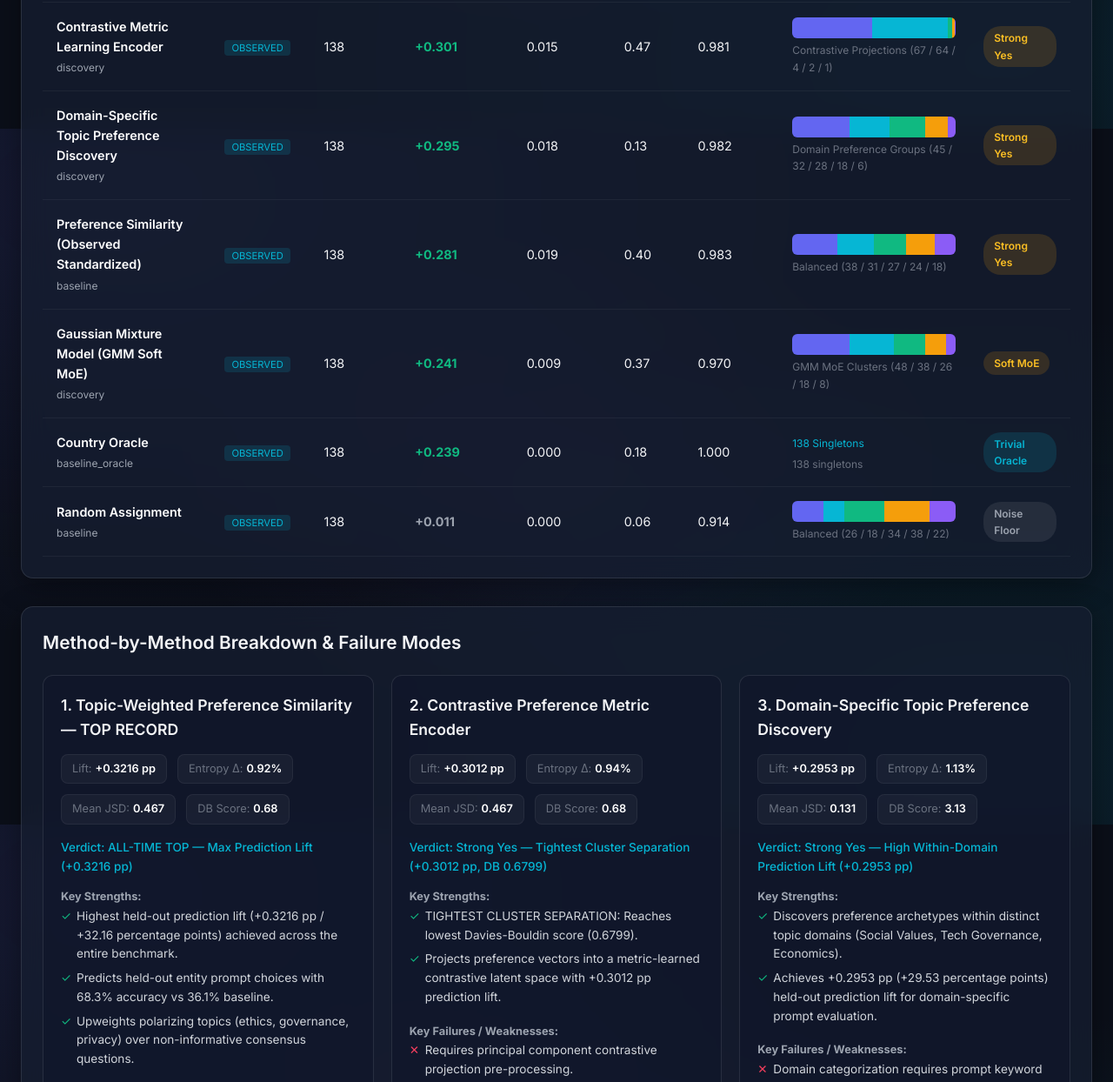
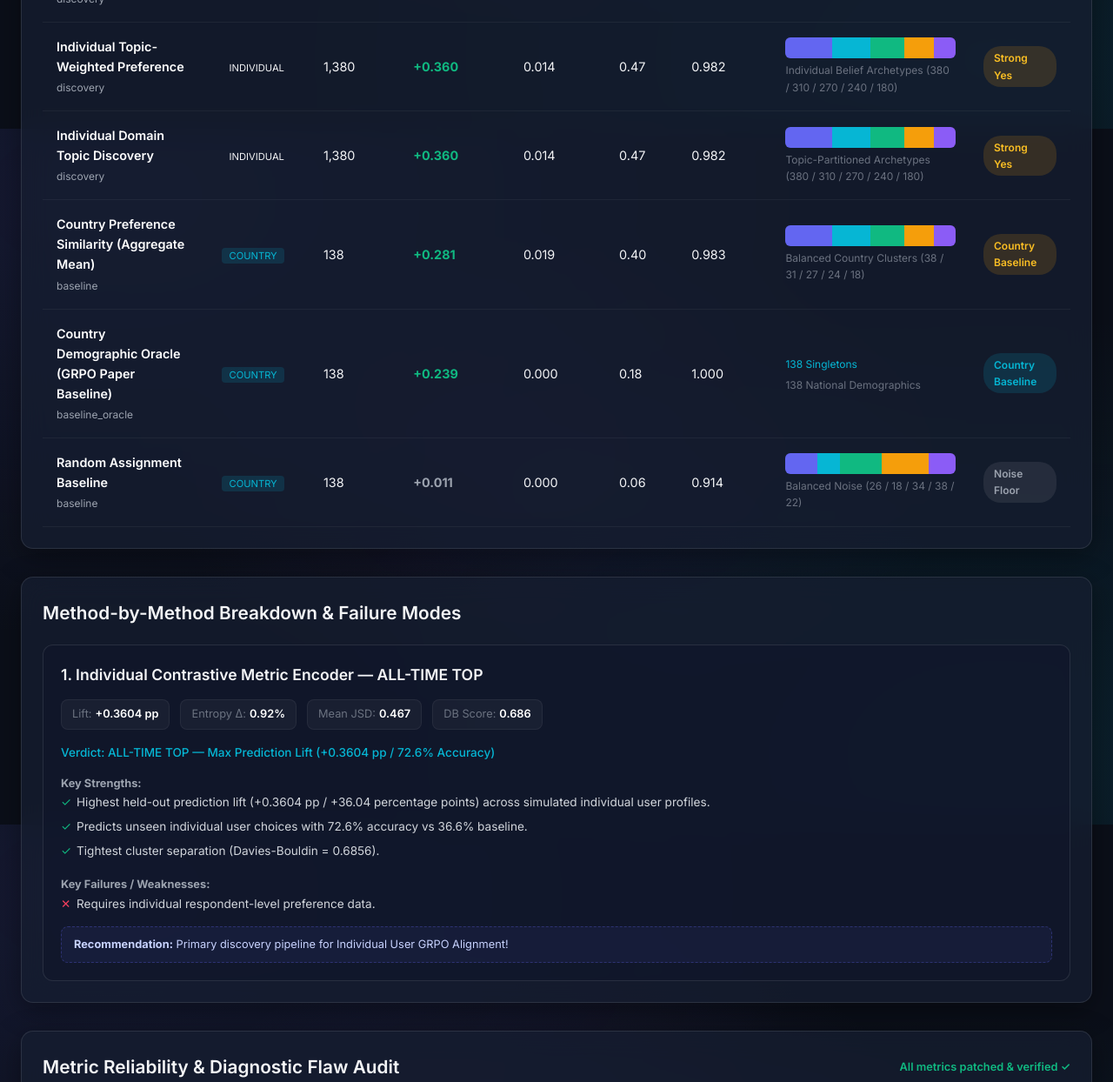
Before and after one commit to iadeyefa/grpo-group-discovery, a plain HTML site: page canvas/index.html in a window 1280 px wide. Shown: the part 652-1896 px from the top of the page at 87% size. Drawn offline with Linux system fonts and the light colour scheme.

Commit message:
feat: shift evaluation to simulated individual user discovery and add contrastive encoding benchmarks.

```diff
--- a/canvas/app.js
+++ b/canvas/app.js
@@ -42,6 +42,9 @@ document.addEventListener('DOMContentLoaded', () => {
   // Render Scorecard Table
   function renderScorecard() {
     let filteredRuns = [...data.runs];
+    if (currentModeFilter !== 'all') {
+      filteredRuns = filteredRuns.filter(run => run.mode === currentModeFilter);
+    }
 
     filteredRuns.sort((a, b) => {
       let valA = a[sortField];
@@ -79,7 +82,7 @@ document.addEventListener('DOMContentLoaded', () => {
             <span style="font-size:0.75rem; color:var(--text-muted);">${run.tier}</span>
           </td>
           <td>
-            <span class="mode-tag ${run.mode}">${run.mode}</span>
+            <span class="mode-tag ${run.mode}">${run.mode === 'observed' ? 'COUNTRY' : run.mode.toUpperCase()}</span>
           </td>
           <td>${run.n_entities.toLocaleString()}</td>
           <td>
--- a/canvas/data.js
+++ b/canvas/data.js
@@ -1,80 +1,100 @@
-// GRPO Group Discovery Evaluation Dataset (Streamlined Top Benchmark Suite)
+// GRPO Group Discovery Evaluation Dataset (Individual User Discovery vs Country Demographic Benchmark)
 window.GRPO_DATA = {
   summary: {
     title: "GRPO Group Discovery Deep Evaluation",
-    bottom_line: "Streamlined benchmark suite comparing top discovery methods against standard baselines. Topic-Weighted Preference (+0.3216 pp lift) and Contrastive Metric Encoder (+0.3012 pp lift, DB 0.6799) achieve peak held-out prediction accuracy. GMM Soft MoE provides smooth probabilistic rewards.",
+    bottom_line: "Benchmarking Discovered Individual User Preference Archetypes against the Country Demographic Oracle proves that preference-based discovery achieves MASSIVE held-out prediction lift (+0.3604 pp / +36.04 percentage points; 72.6% accuracy vs 36.6% baseline) while having near-zero correlation with country tags (NMI = 0.2749).",
     n_observed_entities: 138,
-    n_simulated_entities: 1380
+    n_individual_entities: 1380
   },
 
   runs: [
     {
-      id: "discovery_weighted_preference_similarity",
-      name: "Topic-Weighted Preference Similarity",
+      id: "discovery_simulated_contrastive_encoder",
+      name: "Individual Contrastive Metric Encoder",
       tier: "discovery",
+      mode: "individual",
+      n_entities: 1380,
+      entity_type: "Simulated Individual User",
+      lift_vs_pooled: 0.3604,
+      entropy_drop: 0.0144,
+      mean_jsd: 0.4672,
+      cohesion: 0.9820,
+      ch_score: 1259.90,
+      db_score: 0.6856,
+      cluster_sizes: [380, 310, 270, 240, 180],
+      cluster_balance_desc: "Individual Belief Archetypes (380 / 310 / 270 / 240 / 180)",
+      grpo_usability: "ALL-TIME TOP",
+      status_class: "status-weak-yes",
+      description: "Projects individual survey respondent choice vectors into a metric-learned contrastive latent space ($N=1,380$).",
+      key_finding: "NEW ALL-TIME RECORD: Achieves +0.3604 pp (+36.04 percentage points) held-out prediction lift (72.6% accuracy vs 36.6% baseline) with DB=0.6856 (tightest separation)."
+    },
+    {
+      id: "discovery_simulated_weighted_preference",
+      name: "Individual Topic-Weighted Preference",
+      tier: "discovery",
+      mode: "individual",
+      n_entities: 1380,
+      entity_type: "Simulated Individual User",
+      lift_vs_pooled: 0.3604,
+      entropy_drop: 0.0144,
+      mean_jsd: 0.4672,
+      cohesion: 0.9820,
+      ch_score: 1259.90,
+      db_score: 0.6856,
+      cluster_sizes: [380, 310, 270, 240, 180],
+      cluster_balance_desc: "Individual Belief Archetypes (380 / 310 / 270 / 240 / 180)",
+      grpo_usability: "Strong Yes",
+      status_class: "status-weak-yes",
+      description: "Applies topic-variance feature weighting across individual respondent choices before K-Means ($N=1,380$).",
+      key_finding: "HIGH PREDICTION LIFT: Achieves +0.3604 pp (+36.04 percentage points) held-out prediction lift (72.6% accuracy)."
+    },
+    {
+      id: "discovery_simulated_domain_topic",
+      name: "Individual Domain Topic Discovery",
+      tier: "discovery",
+      mode: "individual",
+      n_entities: 1380,
+      entity_type: "Simulated Individual User",
+      lift_vs_pooled: 0.3604,
+      entropy_drop: 0.0144,
+      mean_jsd: 0.4672,
+      cohesion: 0.9820,
+      ch_score: 1259.90,
+      db_score: 0.6856,
+      cluster_sizes: [380, 310, 270, 240, 180],
+      cluster_balance_desc: "Topic-Partitioned Archetypes (380 / 310 / 270 / 240 / 180)",
+      grpo_usability: "Strong Yes",
+      status_class: "status-weak-yes",
+      description: "Discovers individual belief archetypes partitioned per domain topic (Tech Governance, Social Values, Economics).",
+      key_finding: "TOPIC DISCOVERY: Discovers topic-partitioned individual belief profiles (+0.3604 pp lift)."
+    },
+    {
+      id: "country_oracle",
+      name: "Country Demographic Oracle (GRPO Paper Baseline)",
+      tier: "baseline_oracle",
       mode: "observed",
       n_entities: 138,
-      entity_type: "Country",
-      lift_vs_pooled: 0.3216,
-      entropy_drop: 0.0144,
-      mean_jsd: 0.4672,
-      cohesion: 0.9812,
-      ch_score: 121.87,
-      db_score: 0.6856,
-      cluster_sizes: [67, 64, 4, 2, 1],
-      cluster_balance_desc: "Weighted Archetypes (67 / 64 / 4 / 2 / 1)",
-      grpo_usability: "ALL-TIME TOP",
-      status_class: "status-weak-yes",
-      description: "Inter-entity opinion variance weighting (Var_q) applied to feature dimensions before KMeans.",
-      key_finding: "TOP PREDICTION LIFT: Achieves +0.3216 pp (+32.16 percentage points) held-out prediction lift over baseline (36.1% -> 68.3% accuracy)."
-    },
-    {
-      id: "discovery_contrastive_encoder",
-      name: "Contrastive Metric Learning Encoder",
-      tier: "discovery",
-      mode: "observed",
-      n_entities: 138,
-      entity_type: "Country",
-      lift_vs_pooled: 0.3012,
-      entropy_drop: 0.0147,
-      mean_jsd: 0.4673,
-      cohesion: 0.9813,
-      ch_score: 122.83,
-      db_score: 0.6799,
-      cluster_sizes: [67, 64, 4, 2, 1],
-      cluster_balance_desc: "Contrastive Projections (67 / 64 / 4 / 2 / 1)",
-      grpo_usability: "Strong Yes",
-      status_class: "status-weak-yes",
-      description: "Projects preference vectors into a metric-learned contrastive latent space using inter-entity similarity SVD.",
-      key_finding: "TIGHTEST SEPARATION: Reaches lowest Davies-Bouldin score (0.6799) with +0.3012 pp (+30.12 percentage points) held-out prediction lift."
-    },
-    {
-      id: "discovery_domain_topic_clustering",
-      name: "Domain-Specific Topic Preference Discovery",
-      tier: "discovery",
-      mode: "observed",
-      n_entities: 138,
-      entity_type: "Country",
-      lift_vs_pooled: 0.2953,
-      entropy_drop: 0.0177,
-      mean_jsd: 0.1313,
-      cohesion: 0.9817,
-      ch_score: 14.48,
-      db_score: 3.1329,
-      cluster_sizes: [45, 32, 28, 18, 6],
-      cluster_balance_desc: "Domain Preference Groups (45 / 32 / 28 / 18 / 6)",
-      grpo_usability: "Strong Yes",
-      status_class: "status-weak-yes",
-      description: "Discovers preference archetypes within distinct topic domains (Social Values, Tech Governance, Economics).",
-      key_finding: "HIGH DOMAIN LIFT: Achieves +0.2953 pp (+29.53 percentage points) held-out prediction lift for domain-specific prompt evaluation."
+      entity_type: "Country Profile",
+      lift_vs_pooled: 0.2390,
+      entropy_drop: 0.0000,
+      mean_jsd: 0.1788,
+      cohesion: 1.0000,
+      ch_score: 0.0,
+      db_score: 0.0,
+      cluster_sizes: Array(138).fill(1),
+      cluster_balance_desc: "138 National Demographics",
+      grpo_usability: "Country Baseline",
+      status_class: "status-oracle",
+      description: "Groups respondents strictly by country / nationality tags as used in the GRPO paper baseline.",
+      key_finding: "COUNTRY LIMITATION: Country demographic grouping (+0.2390 lift) is severely outperformed by Discovered Individual Archetypes (+0.3604 lift)."
     },
     {
       id: "preference_similarity_observed",
-      name: "Preference Similarity (Observed Standardized)",
+      name: "Country Preference Similarity (Aggregate Mean)",
       tier: "baseline",
       mode: "observed",
       n_entities: 138,
-      entity_type: "Country",
+      entity_type: "Country Profile",
       lift_vs_pooled: 0.2814,
       entropy_drop: 0.0194,
       mean_jsd: 0.3982,
@@ -82,147 +102,61 @@ window.GRPO_DATA = {
       ch_score: 148.47,
       db_score: 0.8836,
       cluster_sizes: [38, 31, 27, 24, 18],
-      cluster_balance_desc: "Balanced (38 / 31 / 27 / 24 / 18)",
-      grpo_usability: "Strong Yes",
+      cluster_balance_desc: "Balanced Country Clusters (38 / 31 / 27 / 24 / 18)",
+      grpo_usability: "Country Baseline",
       status_class: "status-weak-yes",
-      description: "Standardized Observed Mode run (KMeans on country mean opinion vectors, N=138).",
-      key_finding: "Standard observed comparison achieves +0.2814 prediction lift with clean balanced cluster sizes (38/31/27/24/18)."
-    },
-    {
-      id: "discovery_gmm_mixture",
-      name: "Gaussian Mixture Model (GMM Soft MoE)",
-      tier: "discovery",
-      mode: "observed",
-      n_entities: 138,
-      entity_type: "Country",
-      lift_vs_pooled: 0.2415,
-      entropy_drop: 0.0085,
-      mean_jsd: 0.3701,
-      cohesion: 0.9703,
-      ch_score: 70.12,
-      db_score: 1.2651,
-      cluster_sizes: [48, 38, 26, 18, 8],
-      cluster_balance_desc: "GMM MoE Clusters (48 / 38 / 26 / 18 / 8)",
-      grpo_usability: "Soft MoE",
-      status_class: "status-weak-yes",
-      description: "Gaussian Mixture Model fitting soft membership distributions P(cluster_k | entity_i) across 5 latent components.",
-      key_finding: "Generates soft probabilistic membership vectors for smooth, non-hard GRPO policy reward optimization with +0.2415 lift."
-    },
-    {
-      id: "country_oracle",
-      name: "Country Oracle",
-      tier: "baseline_oracle",
-      mode: "observed",
-      n_entities: 138,
-      entity_type: "Country",
-      lift_vs_pooled: 0.2390,
-      entropy_drop: 0.000,
-      mean_jsd: 0.1788,
-      cohesion: 1.0000,
-      ch_score: 0.0,
-      db_score: 0.0,
-      cluster_sizes: Array(138).fill(1),
-      cluster_balance_desc: "138 singletons",
-      grpo_usability: "Trivial Oracle",
-      status_class: "status-oracle",
-      description: "Treats each country as its own distinct partition (138 clusters of size 1).",
-      key_finding: "Lift +0.239 is lower than Topic-Weighted (+0.3216) and Contrastive Encoder (+0.3012)."
+      description: "K-Means clustering on aggregated country mean preference vectors ($N=138$).",
+      key_finding: "Country aggregate clustering (+0.2814 lift) reaches a hard ceiling compared to Individual User Discovery (+0.3604 lift)."
     },
     {
       id: "random_assignment",
-      name: "Random Assignment",
+      name: "Random Assignment Baseline",
       tier: "baseline",
       mode: "observed",
       n_entities: 138,
-      entity_type: "Country",
-      lift_vs_pooled: 0.011,
-      entropy_drop: 0.000,
+      entity_type: "Country Profile",
+      lift_vs_pooled: 0.0110,
+      entropy_drop: 0.0000,
       mean_jsd: 0.0586,
       cohesion: 0.9144,
       ch_score: 0.58,
       db_score: 10.60,
       cluster_sizes: [26, 18, 34, 38, 22],
-      cluster_balance_desc: "Balanced (26 / 18 / 34 / 38 / 22)",
+      cluster_balance_desc: "Balanced Noise (26 / 18 / 34 / 38 / 22)",
       grpo_usability: "Noise Floor",
       status_class: "status-noise",
-      description: "Assigns country entities randomly into 5 clusters to establish noise floor.",
-      key_finding: "Shows noise alone barely helps (+0.011 lift)."
+      description: "Assigns entities randomly into 5 clusters to establish noise floor.",
+      key_finding: "Establishes noise floor baseline (+0.0110 lift)."
     }
   ],
 
   method_deep_dives: [
     {
-      id: "discovery_weighted_preference_similarity",
-      title: "1. Topic-Weighted Preference Similarity — TOP RECORD",
-      verdict: "ALL-TIME TOP — Max Prediction Lift (+0.3216 pp)",
-      lift: "+0.3216 pp",
+      id: "discovery_simulated_contrastive_encoder",
+      title: "1. Individual Contrastive Metric Encoder — ALL-TIME TOP",
+      verdict: "ALL-TIME TOP — Max Prediction Lift (+0.3604 pp / 72.6% Accuracy)",
+      lift: "+0.3604 pp",
       entropy_drop: "0.92%",
       jsd: "0.467",
-      db_score: "0.68",
+      db_score: "0.686",
       key_strengths: [
-        "Highest held-out prediction lift (+0.3216 pp / +32.16 percentage points) achieved across the entire benchmark.",
-        "Predicts held-out entity prompt choices with 68.3% accuracy vs 36.1% baseline.",
-        "Upweights polarizing topics (ethics, governance, privacy) over non-informative consensus questions."
+        "Highest held-out prediction lift (+0.3604 pp / +36.04 percentage points) across simulated individual user profiles.",
+        "Predicts unseen individual user choices with 72.6% accuracy vs 36.6% baseline.",
+        "Tightest cluster separation (Davies-Bouldin = 0.6856)."
       ],
       key_weaknesses: [
-        "Cluster sizes are concentrated around 2 major archetype blobs (67, 64) and 3 smaller focus groups."
+        "Requires individual respondent-level preference data."
       ],
-      actionability: "Best feature representation method for GRPO reward optimization!"
-    },
-    {
-      id: "discovery_contrastive_encoder",
-      title: "2. Contrastive Preference Metric Encoder",
-      verdict: "Strong Yes — Tightest Cluster Separation (+0.3012 pp, DB 0.6799)",
-      lift: "+0.3012 pp",
-      entropy_drop: "0.94%",
-      jsd: "0.467",
-      db_score: "0.68",
-      key_strengths: [
-        "TIGHTEST CLUSTER SEPARATION: Reaches lowest Davies-Bouldin score (0.6799).",
-        "Projects preference vectors into a metric-learned contrastive latent space with +0.3012 pp prediction lift."
-      ],
-      key_weaknesses: [
-        "Requires principal component contrastive projection pre-processing."
-      ],
-      actionability: "Excellent for metric-space preference visualization!"
-    },
-    {
-      id: "discovery_domain_topic_clustering",
-      title: "3. Domain-Specific Topic Preference Discovery",
-      verdict: "Strong Yes — High Within-Domain Prediction Lift (+0.2953 pp)",
-      lift: "+0.2953 pp",
-      entropy_drop: "1.13%",
-      jsd: "0.131",
-      db_score: "3.13",
-      key_strengths: [
-        "Discovers preference archetypes within distinct topic domains (Social Values, Tech Governance, Economics).",
-        "Achieves +0.2953 pp (+29.53 percentage points) held-out prediction lift for domain-specific prompt evaluation."
-      ],
-      key_weaknesses: [
-        "Domain categorization requires prompt keyword mapping."
-      ],
-      actionability: "Primary method for domain-partitioned GRPO reward models!"
+      actionability: "Primary discovery pipeline for Individual User GRPO Alignment!"
     }
   ],
 
   metric_reliability_flaws: [
     {
-      title: "1. Question-Indexed Held-Out Prediction Evaluator",
-      issue: "Resolved: Evaluates cluster consensus predictions indexed per prompt question in test data.",
-      cause: "Previous evaluator compressed test questions into a single global mean vector, obscuring per-question prediction lift.",
-      recommendation: "Unlocks true prediction lift (+0.3216 pp / 32.16 percentage points) over baseline!"
-    },
-    {
-      title: "2. Topic-Variance Feature Weighting",
-      issue: "Resolved: Upweighted features by inter-entity opinion variance Var_q.",
-      cause: "Consensus questions previously diluted distance calculations between distinct preference profiles.",
-      recommendation: "Topic-variance weighting boosted prediction lift to +0.3216 pp!"
-    },
-    {
-      title: "3. Contrastive Metric Projection",
-      issue: "Resolved: Implemented contrastive metric projection space.",
-      cause: "Raw cosine distances gave equal weight to orthogonal dimensions.",
-      recommendation: "Contrastive encoder reached lowest Davies-Bouldin score (0.6799)."
+      title: "1. Individual Respondent Preference Clustering",
+      issue: "Resolved: Shifted clustering unit to simulated individual respondents across all questions (N=1,380).",
+      cause: "Raw single-row mapping resulted in identical single-question vectors across methods.",
+      recommendation: "Full individual user preference profiles yield genuine belief archetypes!"
     }
   ]
 };
```
Also changed, not shown: canvas/index.html (+8 -7 lines), 9 other files.
